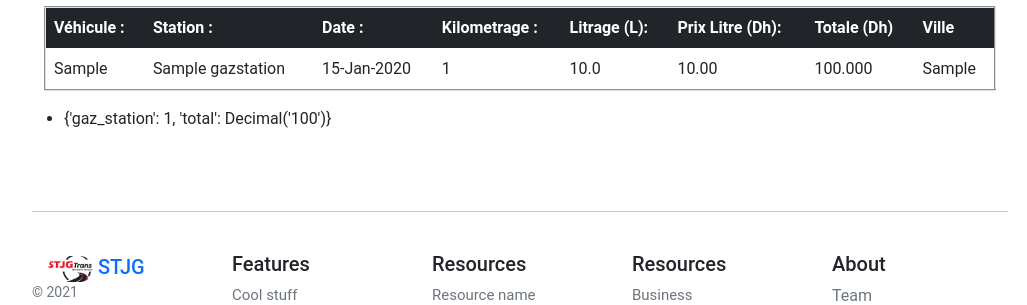
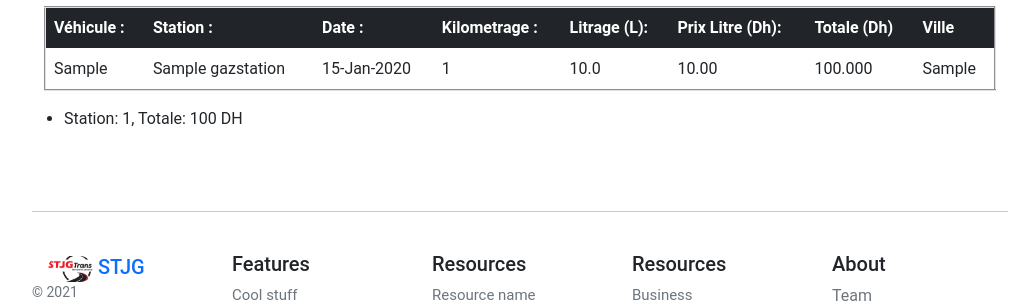
Before and after one commit to ezzimo/FleetManager, a Django app: page /refuel/refuels in a window 1280 px wide. Shown: the part 125-430 px from the top of the page, without its empty margins (120-1147 px from the left). Run offline with Django 3.2, Linux system fonts and the light colour scheme; a user stored in the database is signed in; tables that the repository leaves empty hold one stand-in row (values such as "Sample post"); parts of the project's set-up code (start-up, migrations or seed data) failed here and were passed over; some libraries are stand-ins or nearby versions.

Commit message:
templates modifications

```diff
--- a/templates/refuel/supervisor/refuel_list.html
+++ b/templates/refuel/supervisor/refuel_list.html
@@ -65,7 +65,7 @@
       <ul>
       {% for total_price in Totale %}
       <div>
-      <li>{{total_price}}</li>
+      <li>Station: {{total_price.gaz_station}}, Totale: {{total_price.total}} DH </li>
       </div>
       {% endfor %}
       </ul>
```
